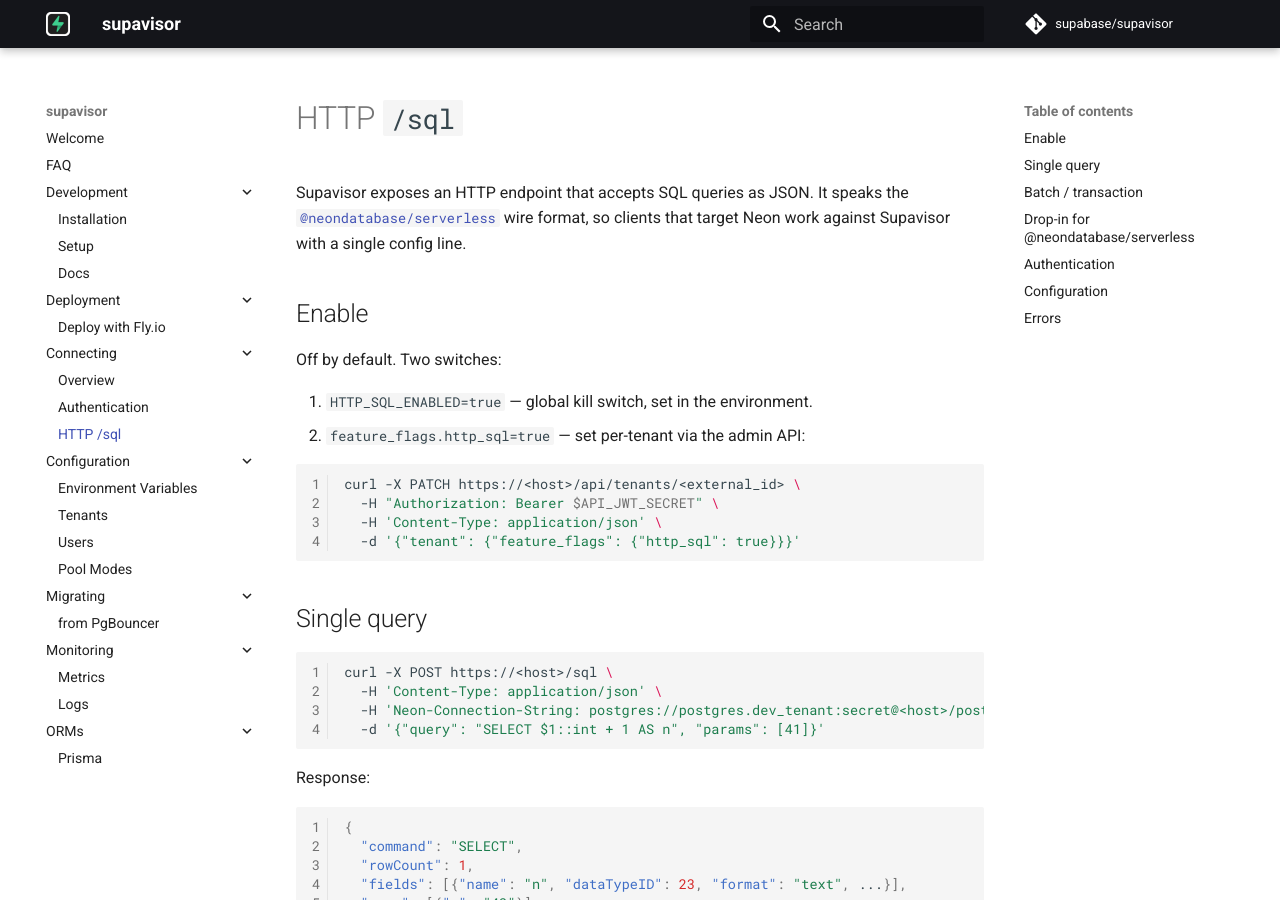
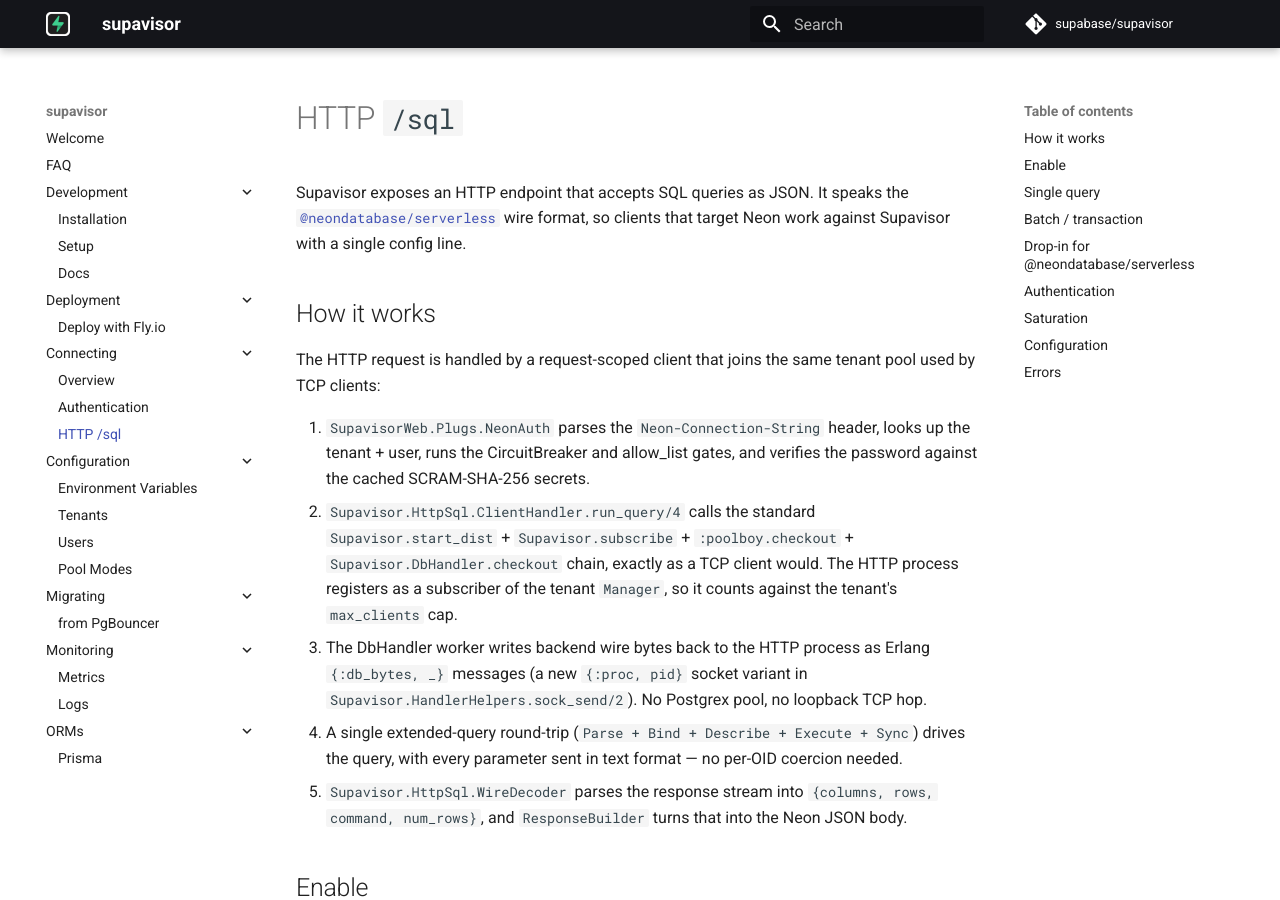
Before and after one commit to supabase/supavisor, an MkDocs documentation site: the page built from docs/connecting/http_sql.md, in a window 1280 px wide and 900 px high. Built offline with MkDocs 1.6.1 and Material for MkDocs 9.7.7, drawn with Linux system fonts in a browser that asks for light colours; comment, search, counter and statistics services are not loaded; some of the changed text lies outside the part shown.

Commit message:
docs(http_sql): describe new architecture, prune obsolete pool env vars
The "How it works" section now walks the rewrite path:

  NeonAuth → ClientHandler.run_query → start_dist → Manager.subscribe
  → poolboy.checkout → DbHandler.checkout({:proc, self()}) → backend
  bytes as Erlang messages → WireDecoder → ResponseBuilder

With no separate Postgrex pool, `HTTP_SQL_POOL_SIZE`,
`HTTP_SQL_POOL_MAX_TOTAL`, and `HTTP_SQL_POOL_IDLE_TTL_SECONDS` no
longer have a backing implementation. They're removed from
runtime.exs, config.exs, dev.exs, test.exs, and the docs env-var
table. Tenant pool sizing is now controlled by the existing tenant
`default_pool_size` / `max_clients` records.

A new "Saturation" section documents the 429 response and the
`max_clients_rejected` Prometheus counter, and the errors table
mentions 429 explicitly.

```diff
--- a/docs/connecting/http_sql.md
+++ b/docs/connecting/http_sql.md
@@ -4,6 +4,31 @@
 speaks the [`@neondatabase/serverless`](https://github.com/neondatabase/serverless)
 wire format, so clients that target Neon work against Supavisor with a
 single config line.
+
+## How it works
+
+The HTTP request is handled by a request-scoped client that joins the
+same tenant pool used by TCP clients:
+
+1. `SupavisorWeb.Plugs.NeonAuth` parses the `Neon-Connection-String`
+   header, looks up the tenant + user, runs the CircuitBreaker and
+   allow_list gates, and verifies the password against the cached
+   SCRAM-SHA-256 secrets.
+2. `Supavisor.HttpSql.ClientHandler.run_query/4` calls the standard
+   `Supavisor.start_dist` + `Supavisor.subscribe` + `:poolboy.checkout` +
+   `Supavisor.DbHandler.checkout` chain, exactly as a TCP client would.
+   The HTTP process registers as a subscriber of the tenant `Manager`,
+   so it counts against the tenant's `max_clients` cap.
+3. The DbHandler worker writes backend wire bytes back to the HTTP
+   process as Erlang `{:db_bytes, _}` messages (a new `{:proc, pid}`
+   socket variant in `Supavisor.HandlerHelpers.sock_send/2`). No
+   Postgrex pool, no loopback TCP hop.
+4. A single extended-query round-trip
+   (`Parse + Bind + Describe + Execute + Sync`) drives the query, with
+   every parameter sent in text format — no per-OID coercion needed.
+5. `Supavisor.HttpSql.WireDecoder` parses the response stream into
+   `{columns, rows, command, num_rows}`, and `ResponseBuilder` turns
+   that into the Neon JSON body.
 
 ## Enable
 
@@ -90,19 +115,33 @@
 IP). `Authorization: Bearer <jwt>` is not supported in this release —
 requests carrying it get 401.
 
+## Saturation
+
+HTTP requests share the tenant's pool with TCP clients. Each in-flight
+request occupies a `Supavisor.Manager` subscription slot for the
+duration of the query; when the tenant hits its configured
+`max_clients`, further HTTP requests are rejected with HTTP **429** and
+a `max_clients_rejected` Prometheus counter ticks. The pool itself is
+configured per-tenant (via the admin API on the tenant/user records),
+not via global HTTP env vars — see the
+[Configuration](../configuration/env.md) reference for tenant pool
+sizing.
+
 ## Configuration
 
 | Env var | Default | Purpose |
 |---|---|---|
 | `HTTP_SQL_ENABLED` | `false` | Global kill switch. |
-| `HTTP_SQL_POOL_SIZE` | `5` | Postgrex pool size per `(tenant, user, password)`. |
-| `HTTP_SQL_POOL_MAX_TOTAL` | `1000` | Cap on total live pools; LRU eviction past this. |
-| `HTTP_SQL_POOL_IDLE_TTL_SECONDS` | `60` | Idle pool sweep threshold. |
 | `HTTP_SQL_MAX_QUERY_BYTES` | `1048576` | Request body cap. Over → 413. |
 | `HTTP_SQL_MAX_RESPONSE_ROWS` | `10000` | Row cap per query. Over → 413 `row_limit_exceeded`. |
 | `HTTP_SQL_MAX_RESPONSE_BYTES` | `16777216` | Serialized response cap. Over → 413 `response_too_large`. |
-| `HTTP_SQL_REQUEST_TIMEOUT_MS` | `30000` | Postgrex query timeout; also body-read timeout. |
+| `HTTP_SQL_REQUEST_TIMEOUT_MS` | `30000` | Query timeout (DbHandler.checkout + backend round-trip); also body-read timeout. |
 | `HTTP_SQL_TRUSTED_PROXIES` | empty | Comma-separated CIDR list. `X-Forwarded-For` honored only when the immediate peer is inside this list; otherwise `conn.remote_ip` is used. |
+
+The previously documented `HTTP_SQL_POOL_*` variables are gone: HTTP
+requests now use the tenant's existing pool instead of a dedicated
+Postgrex pool. Tune `default_pool_size` / `max_clients` on the tenant
+or user record to size the pool.
 
 ## Errors
 
@@ -113,3 +152,5 @@
 errors, or a stable string (`"unauthorized"`, `"circuit_open"`,
 `"row_limit_exceeded"`, `"response_too_large"`, `"feature_disabled"`,
 `"malformed_request"`) for gates that fire before the query runs.
+
+HTTP 429 is returned when the tenant's `max_clients` limit is hit.
```
Also changed, not shown: 4 other files.
